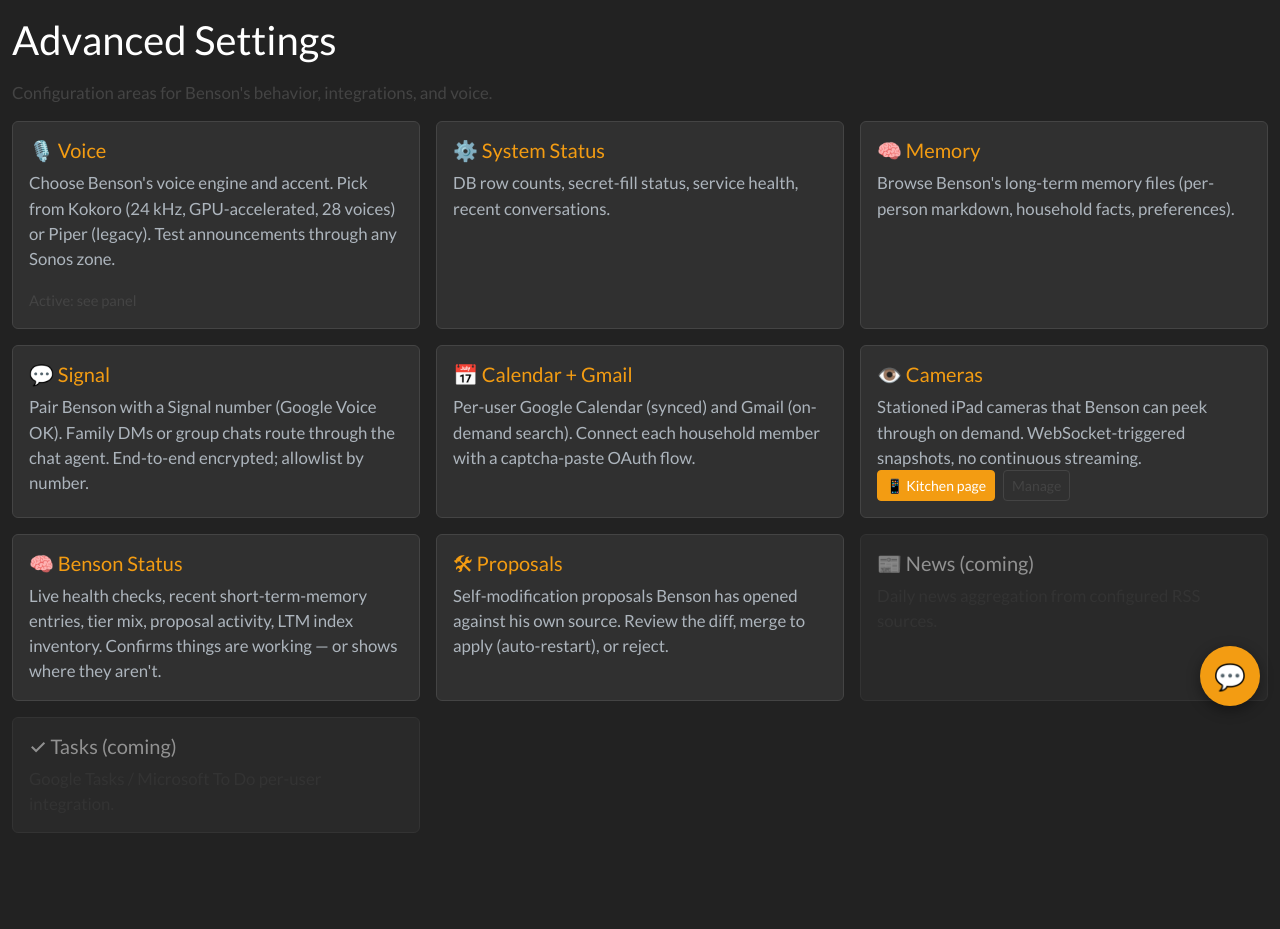
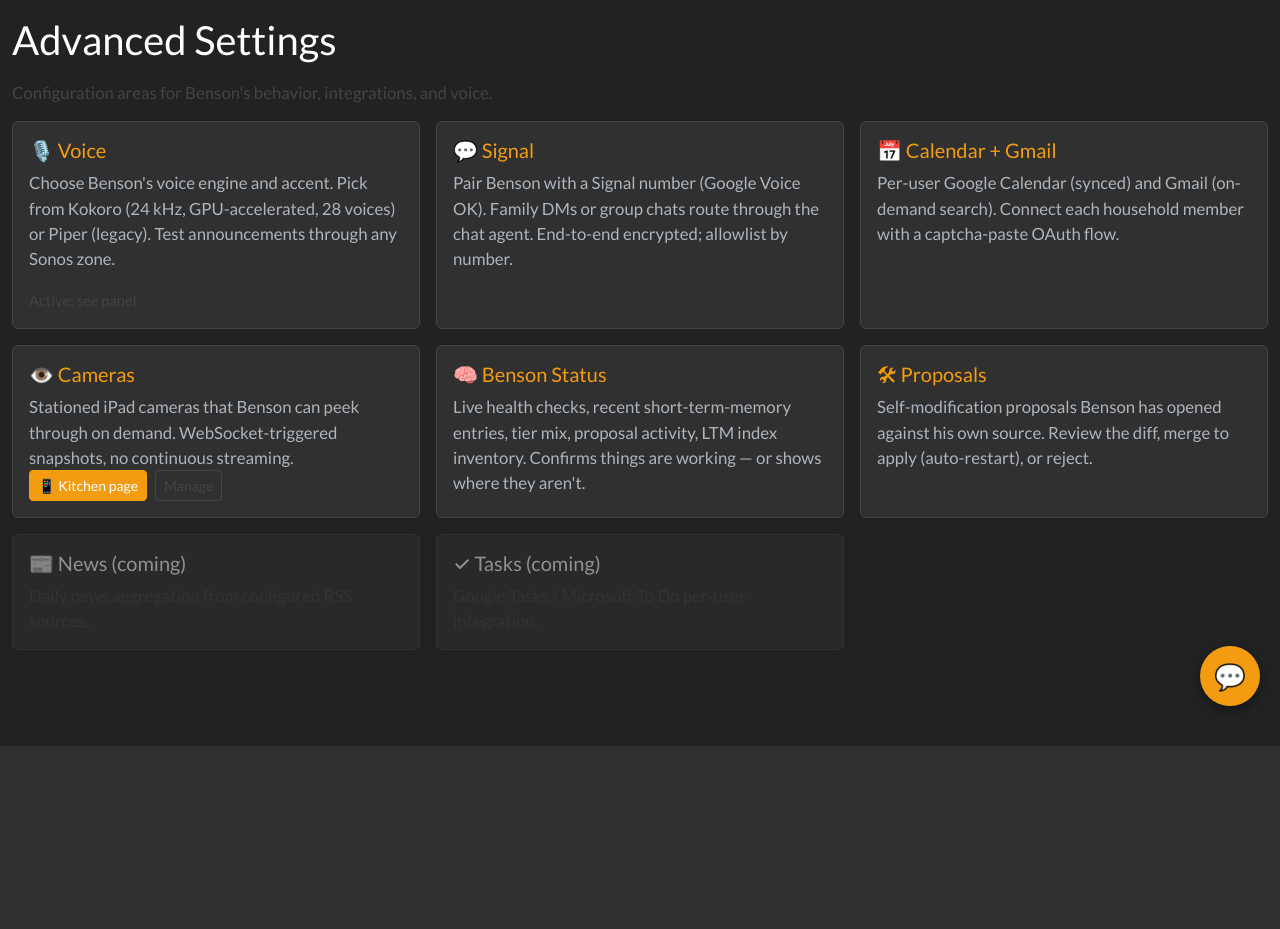
Before and after one commit to fagleyc/benson, a FastAPI app: page /advanced in a window 1280 px wide. Shown: the part 74-1003 px from the top of the page. After the commit the page ends 820 px from the top, so only its background shows below. Run offline with FastAPI, Linux system fonts and the light colour scheme; parts of the project's set-up code (start-up, migrations or seed data) failed here and were passed over; some libraries are stand-ins or nearby versions.

Commit message:
Remove stale System Status + Memory cards from Advanced page
Both pages were superseded:
- /status by the new /admin/benson observability dashboard (live health,
  STM/LTM inventory, tier mix, proposals)
- /memory by the auto-injected memory layer (STM in system prompt + LTM
  via semantic search). The browser view of raw MD files no longer
  represents what Benson actually sees per-turn.

The /status and /memory routes themselves stay live (other tabs may
link to them), but they're no longer surfaced on the Advanced grid.

```diff
--- a/middleware/templates/advanced.html
+++ b/middleware/templates/advanced.html
@@ -16,34 +16,6 @@
             Test announcements through any Sonos zone.
           </p>
           <small class="text-secondary">Active: see panel</small>
-        </div>
-      </div>
-    </a>
-  </div>
-
-  <div class="col-12 col-md-6 col-lg-4">
-    <a href="/status" class="text-decoration-none">
-      <div class="card bg-dark border-secondary h-100 recipe-card">
-        <div class="card-body">
-          <h5 class="card-title text-warning">⚙️ System Status</h5>
-          <p class="card-text text-light">
-            DB row counts, secret-fill status, service health, recent
-            conversations.
-          </p>
-        </div>
-      </div>
-    </a>
-  </div>
-
-  <div class="col-12 col-md-6 col-lg-4">
-    <a href="/memory" class="text-decoration-none">
-      <div class="card bg-dark border-secondary h-100 recipe-card">
-        <div class="card-body">
-          <h5 class="card-title text-warning">🧠 Memory</h5>
-          <p class="card-text text-light">
-            Browse Benson's long-term memory files (per-person markdown,
-            household facts, preferences).
-          </p>
         </div>
       </div>
     </a>
```
